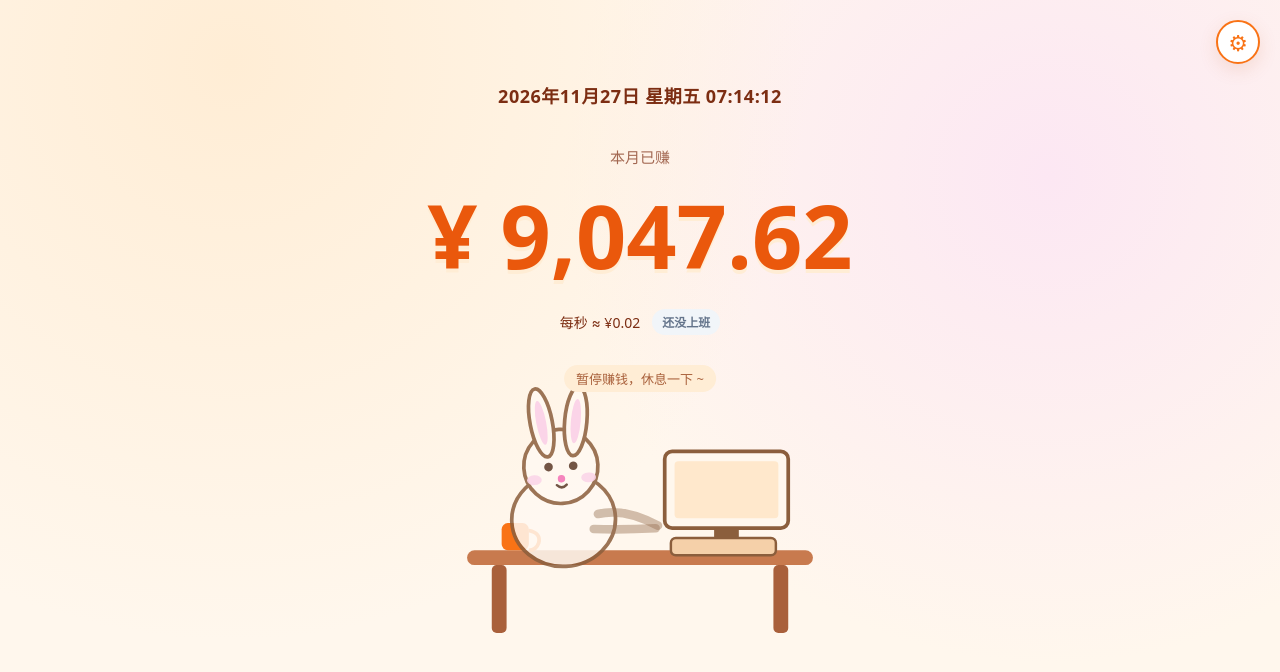
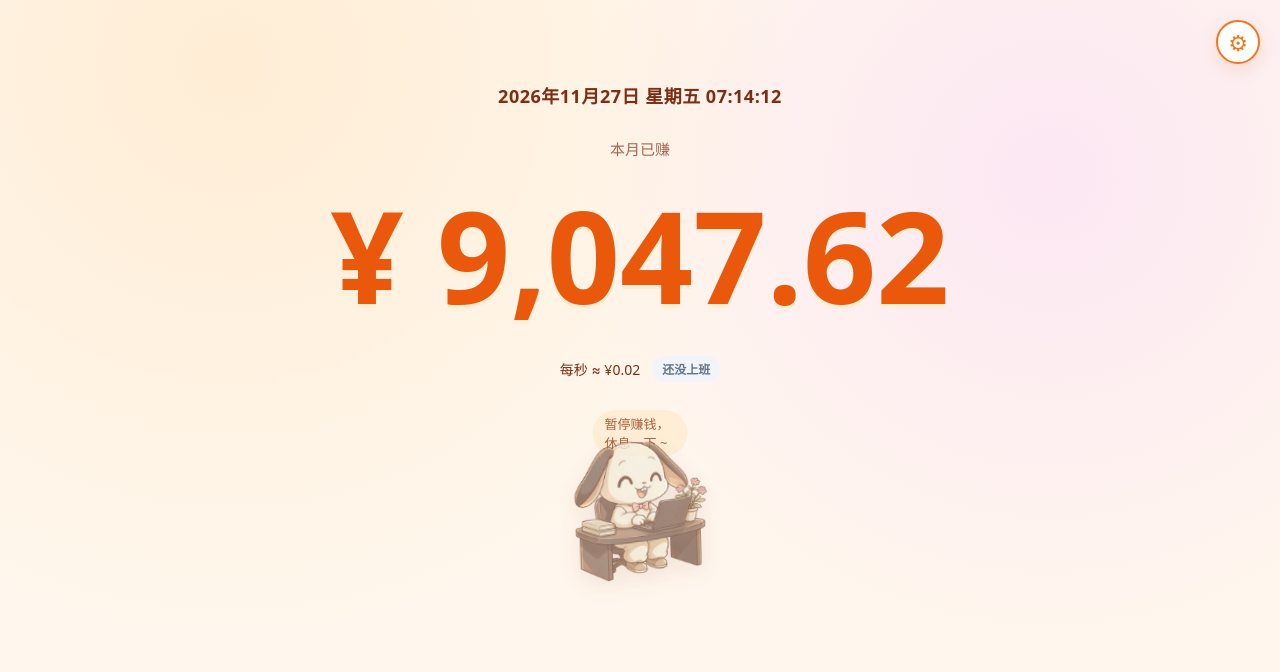
Before and after one commit to bowen-abab/makemoney, a React (Vite) app: page / in a window 1280 px wide. Shown: the top 672 px of the page. Built offline with nearby package versions, Linux system fonts and the light colour scheme.

Commit message:
Replace bunny with anime illustration and enlarge earnings

```diff
--- a/src/components/BunnyScene.jsx
+++ b/src/components/BunnyScene.jsx
@@ -30,46 +30,7 @@ export default function BunnyScene({ working, perSecond, tick }) {
 
       {!working && <div className="rest-note">暂停赚钱，休息一下 ~</div>}
 
-      <svg className="bunny-svg" viewBox="0 0 340 230" role="img" aria-label="小兔子在电脑桌前工作">
-        {/* 桌子 */}
-        <rect x="30" y="150" width="280" height="12" rx="6" fill="#C87A4E" />
-        <rect x="50" y="162" width="12" height="55" rx="4" fill="#A9603B" />
-        <rect x="278" y="162" width="12" height="55" rx="4" fill="#A9603B" />
-
-        {/* 显示器 */}
-        <rect x="190" y="70" width="100" height="62" rx="6" fill="#FFF7ED" stroke="#8B5E3C" strokeWidth="3" />
-        <rect x="198" y="78" width="84" height="46" rx="3" fill="#FFE8CC" />
-        <path d="M230 132 h20 v10 h-20 z" fill="#8B5E3C" />
-        <rect x="215" y="142" width="50" height="6" rx="3" fill="#8B5E3C" />
-
-        {/* 键盘 */}
-        <rect x="195" y="140" width="85" height="14" rx="4" fill="#F5D0A9" stroke="#8B5E3C" strokeWidth="2" />
-
-        {/* 咖啡杯 */}
-        <rect x="58" y="128" width="22" height="22" rx="5" fill="#F97316" />
-        <path d="M80 134 q10 2 8 10 q-2 6 -8 6" stroke="#F97316" strokeWidth="3" fill="none" />
-
-        {/* 兔子 */}
-        <g className="bunny">
-          <ellipse cx="110" cy="125" rx="42" ry="38" fill="#FFF9F2" stroke="#8B5E3C" strokeWidth="3" />
-          <circle cx="110" cy="82" r="30" fill="#FFF9F2" stroke="#8B5E3C" strokeWidth="3" />
-
-          <ellipse cx="96" cy="46" rx="9" ry="28" fill="#FFF9F2" stroke="#8B5E3C" strokeWidth="3" transform="rotate(-8 96 46)" />
-          <ellipse cx="124" cy="46" rx="9" ry="28" fill="#FFF9F2" stroke="#8B5E3C" strokeWidth="3" transform="rotate(8 124 46)" />
-          <ellipse cx="96" cy="46" rx="4" ry="18" fill="#FBCFE8" transform="rotate(-8 96 46)" />
-          <ellipse cx="124" cy="46" rx="4" ry="18" fill="#FBCFE8" transform="rotate(8 124 46)" />
-
-          <circle cx="100" cy="82" r="3.5" fill="#5B3A29" />
-          <circle cx="120" cy="82" r="3.5" fill="#5B3A29" />
-          <circle cx="110" cy="92" r="3" fill="#F472B6" />
-          <path d="M106 97 q4 4 8 0" stroke="#5B3A29" strokeWidth="2" fill="none" strokeLinecap="round" />
-          <ellipse cx="88" cy="92" rx="6" ry="4" fill="#FBCFE8" opacity="0.9" />
-          <ellipse cx="132" cy="92" rx="6" ry="4" fill="#FBCFE8" opacity="0.9" />
-
-          <path className="arm arm-left" d="M138 122 q22 -4 48 12" stroke="#8B5E3C" strokeWidth="7" strokeLinecap="round" fill="none" />
-          <path className="arm arm-right" d="M134 134 q24 2 50 2" stroke="#8B5E3C" strokeWidth="7" strokeLinecap="round" fill="none" />
-        </g>
-      </svg>
+      <img className="bunny-img" src="/bunny.png" alt="动漫小兔子在电脑前努力工作" />
     </section>
   )
 }
--- a/src/styles.css
+++ b/src/styles.css
@@ -51,8 +51,10 @@ button, input { font: inherit; }
 }
 
 .money-panel {
-  margin-top: 38px;
+  margin-top: 30px;
   text-align: center;
+  width: 100%;
+  padding: 0 12px;
 }
 
 .money-label {
@@ -62,7 +64,7 @@ button, input { font: inherit; }
 }
 
 .money-value {
-  font-size: clamp(48px, 9vw, 88px);
+  font-size: clamp(64px, 12vw, 128px);
   margin: 0;
   font-weight: 800;
   color: #ea580c;
@@ -91,32 +93,34 @@ button, input { font: inherit; }
 
 .bunny-scene {
   position: relative;
-  margin-top: 30px;
-  width: min(420px, 100%);
+  margin-top: 28px;
+  margin-bottom: 10px;
+  width: min(190px, 52vw);
 }
 
-.bunny-svg {
+.bunny-img {
   width: 100%;
   height: auto;
   display: block;
+  filter: drop-shadow(0 8px 12px rgba(124, 45, 18, 0.12));
 }
 
 .float-layer {
   position: absolute;
-  top: 6%;
-  left: 20%;
-  width: 40%;
-  height: 40%;
+  top: -8%;
+  left: 32%;
+  width: 50%;
+  height: 35%;
   pointer-events: none;
 }
 
 .money-pop {
   position: absolute;
-  left: 20%;
+  left: 10%;
   top: 20%;
   color: #ea580c;
   font-weight: 800;
-  font-size: 18px;
+  font-size: 15px;
   white-space: nowrap;
   animation: floatUp 1s ease-out forwards;
 }
@@ -139,35 +143,18 @@ button, input { font: inherit; }
   border-radius: 999px;
 }
 
-.is-working .bunny {
+.is-working .bunny-img {
   animation: bob 1s ease-in-out infinite;
-  transform-origin: 110px 160px;
 }
 
-.is-working .arm-left { animation: typeLeft 0.35s ease-in-out infinite alternate; }
-.is-working .arm-right { animation: typeRight 0.35s ease-in-out infinite alternate 0.12s; }
-
-.is-resting .bunny {
-  transform: rotate(-3deg);
-  transform-origin: 110px 160px;
-  opacity: 0.85;
+.is-resting .bunny-img {
+  opacity: 0.78;
+  transform: rotate(-2deg);
 }
-
-.is-resting .arm { opacity: 0.45; }
 
 @keyframes bob {
   0%, 100% { transform: translateY(0); }
-  50% { transform: translateY(-3px); }
-}
-
-@keyframes typeLeft {
-  from { transform: translateY(0); }
-  to { transform: translateY(3px); }
-}
-
-@keyframes typeRight {
-  from { transform: translateY(2px); }
-  to { transform: translateY(-1px); }
+  50% { transform: translateY(-4px); }
 }
 
 /* 设置弹窗 */
@@ -298,6 +285,6 @@ button, input { font: inherit; }
 
 @media (max-width: 480px) {
   .clock { font-size: 15px; margin-top: 60px; }
-  .money-value { font-size: 46px; }
+  .money-value { font-size: 56px; }
   .money-meta { flex-direction: column; gap: 8px; }
 }
```
Also changed, not shown: public/A_cute_small_anime_style_rabbi_2026-11-27T07-10-56.png (added), public/bunny.png (added).
